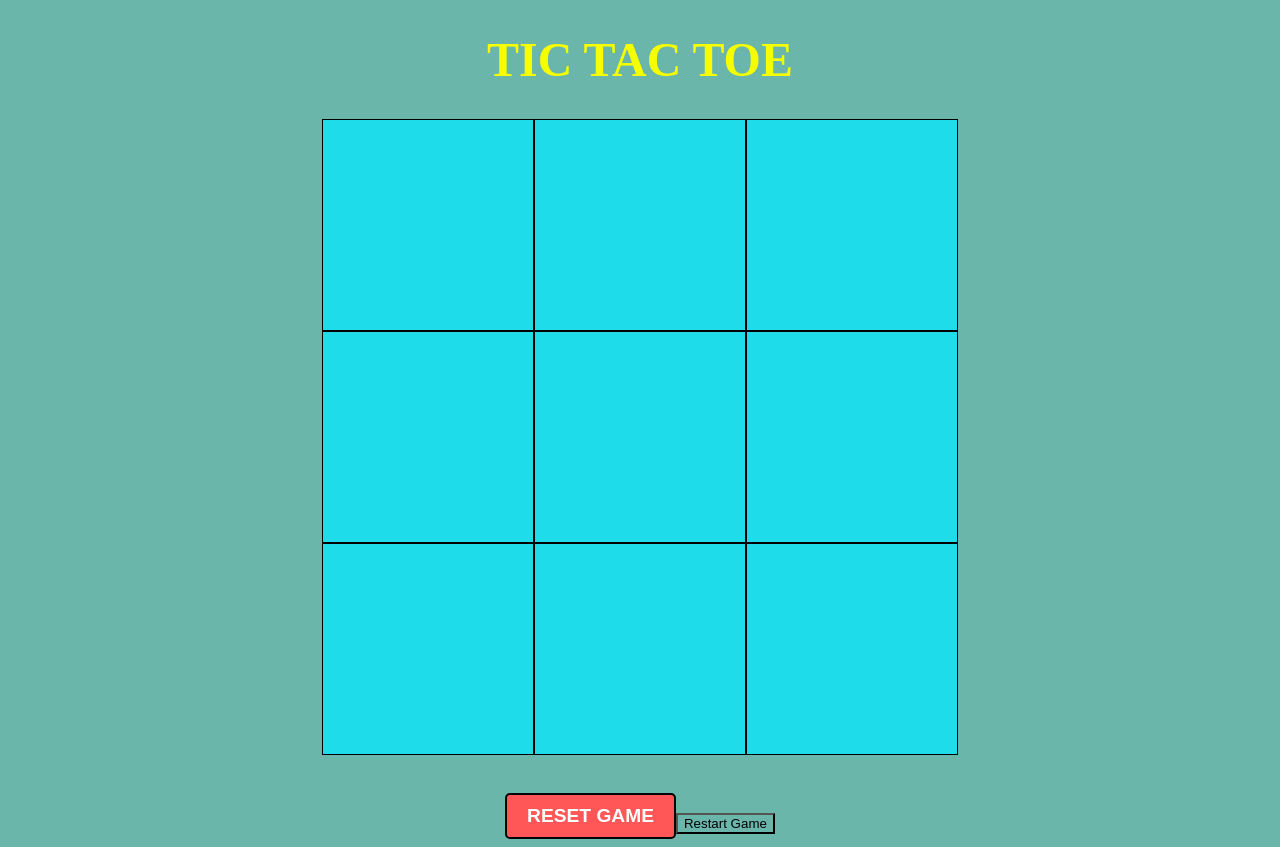
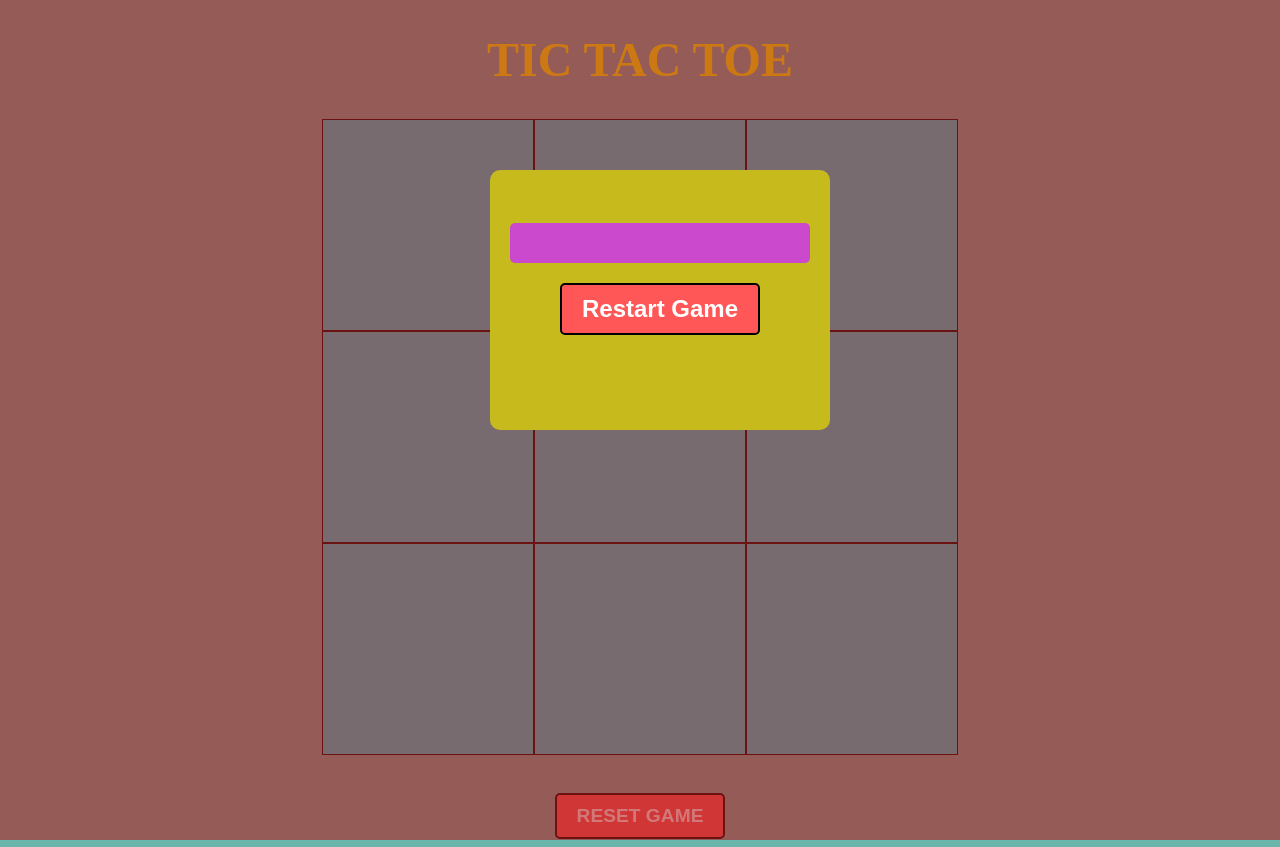
Before and after one commit to hiiPrabir/tic_tac_toe, a plain HTML site: page index.html in a window 1280 px wide. Drawn offline with Linux system fonts and the light colour scheme.

Commit message:
Add popup styles for notifications and reset button

```diff
--- a/index.css
+++ b/index.css
@@ -21,13 +21,51 @@
     text-align: center;
 }
 /* ... existing CSS ... */
+.popup {
+  font-display: fallback;
+  position: fixed;
+  top: 0;
+  padding: 20px;
+  left: 0;
+  font-size: 20px;
+  width: 100%;
+  height: 100%;
+  background: rgba(178, 32, 32, 0.6);
+}
 
+.popup-content {
+  background: rgb(198, 186, 28);
+  padding: 20px;
+  width: 300px;
+  height: 220px;
+  margin: 150px auto;
+  font-display: fallback;
+  text-align: center;
+  border-radius: 10px;
+}
+h2{
+    color: rgb(141, 20, 20);
+    font-size: 2em;
+    padding: 20px;
+    background-color: rgb(203, 73, 205);
+    margin-bottom: 20px;
+    border-radius: 5px  ;
+}
 .reset-container {
     display: flex;
     justify-content: center;
     margin-top: 20px; /* Space between board and button */
 }
-
+.restartbtn {
+    background-color: rgb(255, 87, 87); /* Reddish color for reset */
+    color: white;
+    font-size: 1.2em;
+    font-weight: bold;
+    padding: 10px 20px;
+    border: 2px solid black;
+    cursor: pointer;
+    border-radius: 5px; /* Rounded corners */
+}
 #reset-btn {
     background-color: rgb(255, 87, 87); /* Reddish color for reset */
     color: white;
```
